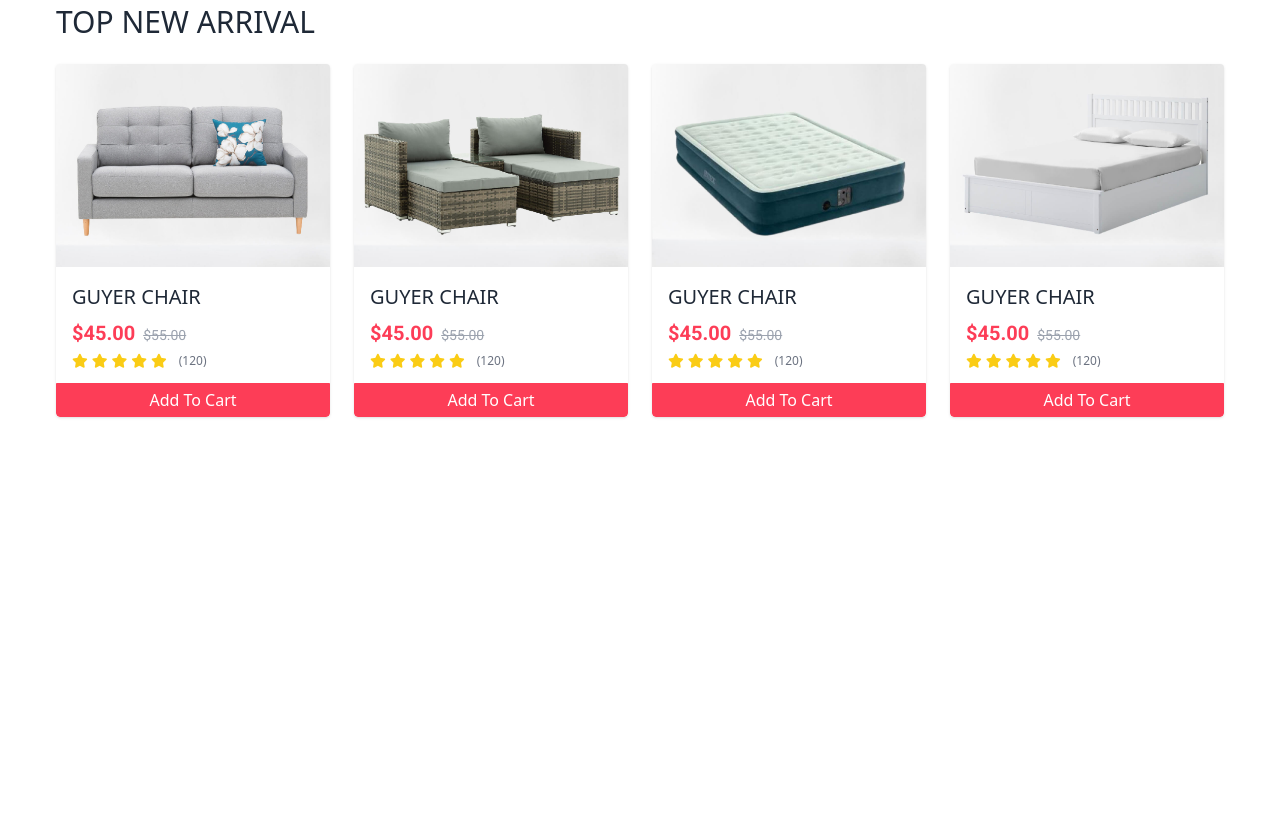
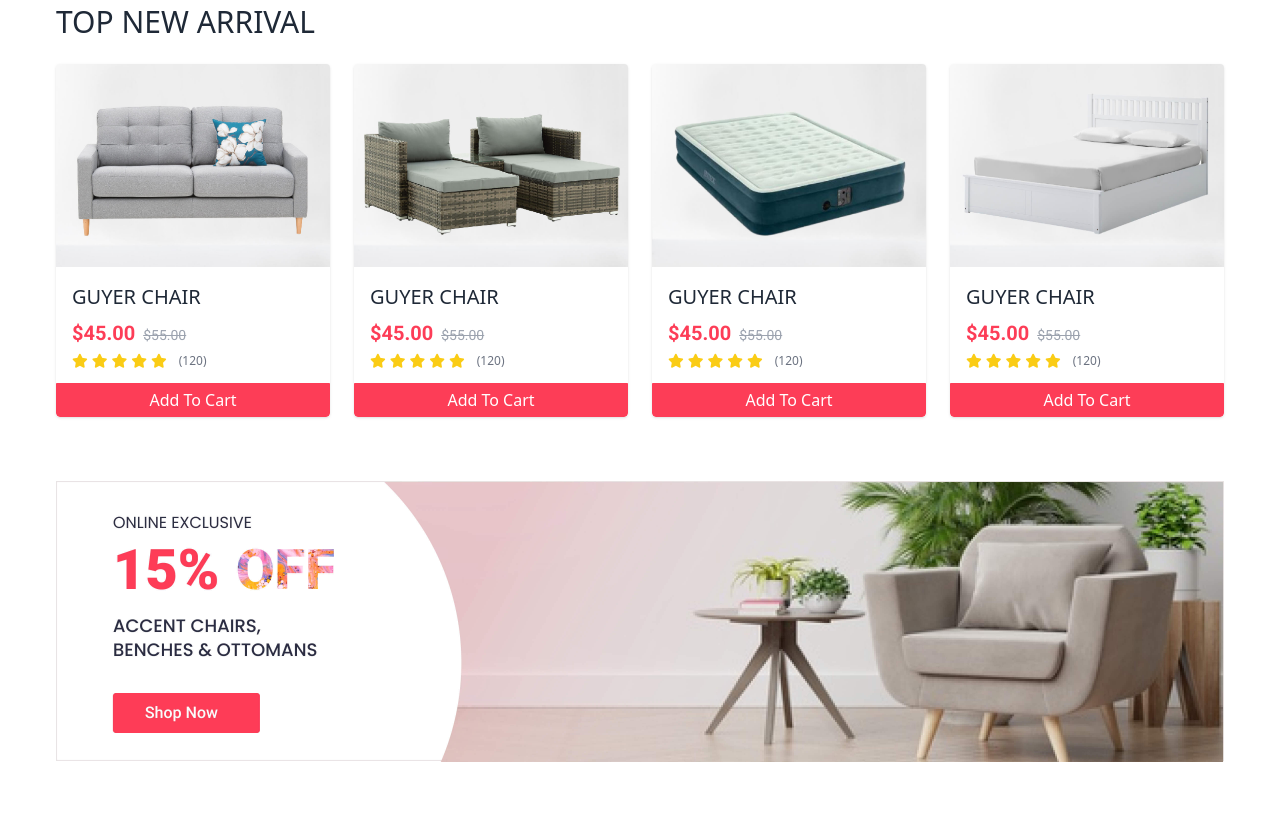
Before and after one commit to easylearningbd/tailwind-ecommerce-project, a website: page index.html in a window 1280 px wide. Shown: the part 1516-2342 px from the top of the page. Before the commit the page ends 1997 px from the top, so only its background shows below. Drawn offline with Linux system fonts and the light colour scheme.

Commit message:
80  Ad Section Setup

```diff
--- a/index.html
+++ b/index.html
@@ -501,7 +501,14 @@
 
        <!-- ---- End Top New Arrival  ----- -->
 
+ <!-- ---- Start Add  ----- -->
+<div class="container pb-16 ">
+     <a href="#">
+          <img src="/images/offer.jpg" class="w-full"  />
+     </a>
 
+</div>
+ <!-- ---- End Add  ----- -->
 
 </body>
 </html>
```
